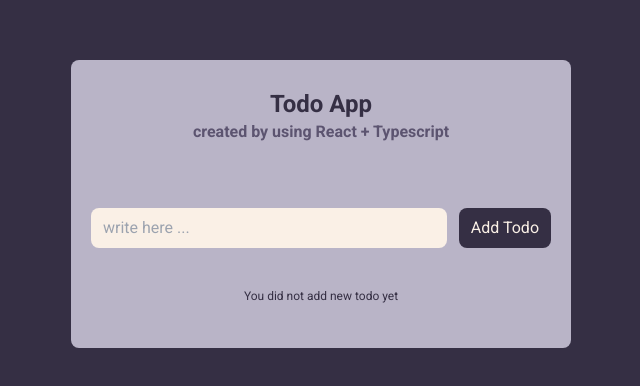
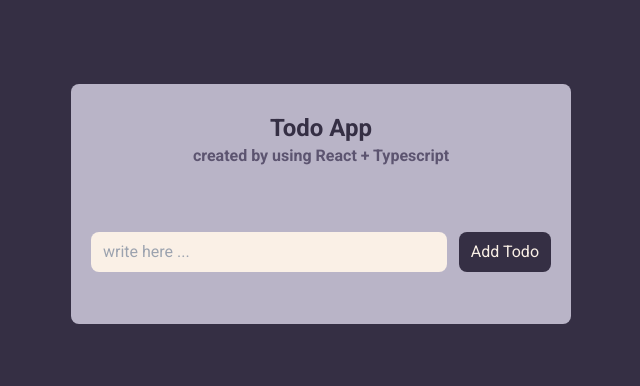
Before and after one commit to javadyousefi1/react-typescript, a React (Create React App) app: page / in a window 1280 px wide. Shown: the part 196-582 px from the top of the page, without its empty margins (319-959 px from the left). Built offline with nearby package versions, Linux system fonts and the light colour scheme.

Commit message:
add info box component

```diff
--- /dev/null
+++ b/src/components/InfoBox.tsx
@@ -0,0 +1,30 @@
+import { type ReactNode } from "react";
+
+type InfoBoxProps = {
+  mode: "warn" | "hint";
+  children: ReactNode;
+};
+
+const InfoBox = ({ mode, children }: InfoBoxProps) => {
+  if (mode === "warn") {
+    return (
+      <>
+        <aside className="flex flex-col items-center justify-center p-2 text-yellow-300 border border-yellow-300 rounded-md gap-y-2">
+          <h1 className="text-xl">warning</h1>
+          <p>{children}</p>
+        </aside>
+      </>
+    );
+  }
+
+  return (
+    <>
+      <aside className="flex flex-col items-center justify-center p-2 text-yellow-300 border border-yellow-300 rounded-md gap-y-2">
+        <h1 className="text-xl">warning</h1>
+        <p>{children}</p>
+      </aside>
+    </>
+  );
+};
+
+export default InfoBox;
--- a/src/pages/HomePage.tsx
+++ b/src/pages/HomePage.tsx
@@ -1,7 +1,8 @@
-import { useEffect, useState } from "react";
+import { ReactNode, useEffect, useState } from "react";
 import TodoItem from "../components/TodoItem";
 import Header from "../components/Header";
 import AddTodoForm from "../components/AddTodoForm";
+import InfoBox from "../components/InfoBox";
 
 export type NewTodo = {
   id: number;
@@ -50,9 +51,19 @@ const HomePage = () => {
     handleSaveLocalStorage(toggleTodo);
   };
 
+  let warning: ReactNode;
+
+  if (todos.length >= 4) {
+    warning = (
+      <InfoBox mode="warn">
+        you added very todos , do not add multiplie tasks
+      </InfoBox>
+    );
+  }
+
   return (
     <>
-      <div className="w-full h-screen bg-primary flex justify-center items-center px-3 md:px-0">
+      <div className="flex items-center justify-center w-full h-screen px-3 bg-primary md:px-0">
         <div className="w-[500px] bg-light_primary px-5 py-7 rounded-lg flex flex-col gap-y-6">
           {/* header */}
           <Header
@@ -63,11 +74,7 @@ const HomePage = () => {
           <AddTodoForm onAdd={handleSetNewTodo} />
           {/* todo list */}
           <div className=" max-h-[320px] overflow-y-auto flex flex-col gap-y-3">
-            {todos.length === 0 && (
-              <p className="text-center text-primary text-xs my-4">
-                You did not add new todo yet
-              </p>
-            )}
+            {warning }
             {todos.map((todo) => (
               <TodoItem
                 key={todo.id}
```
